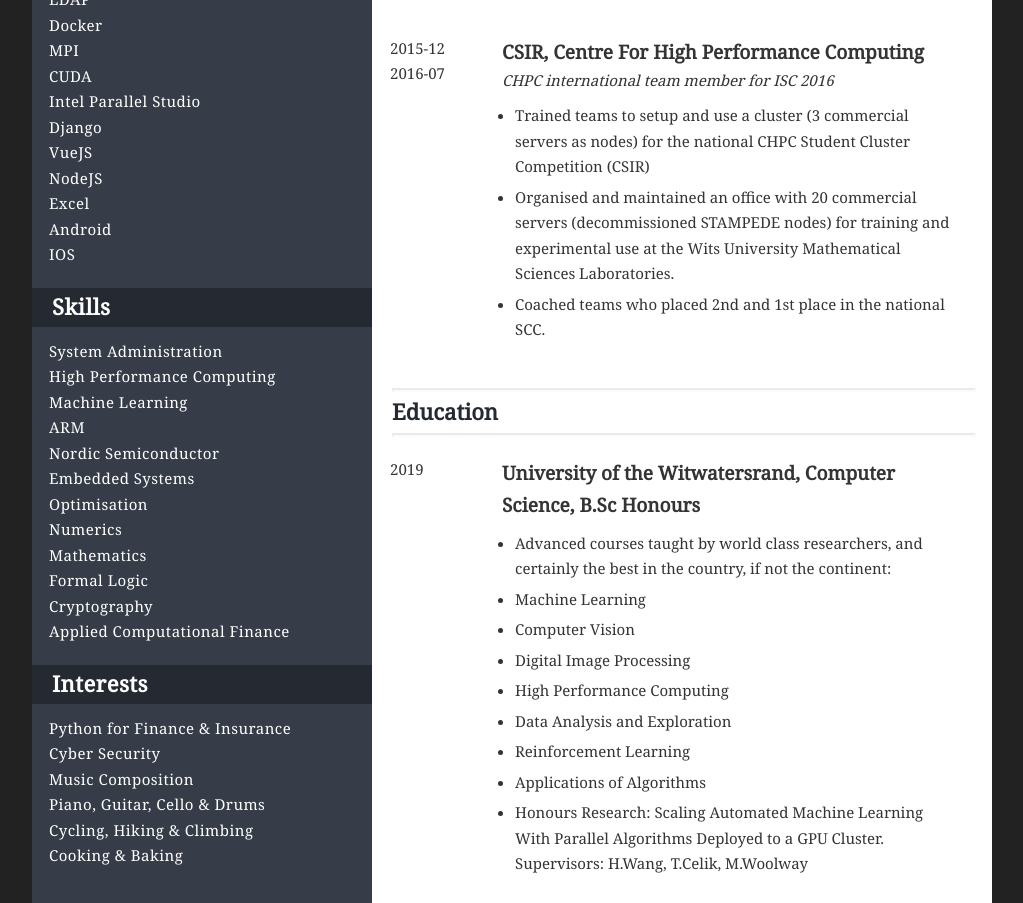
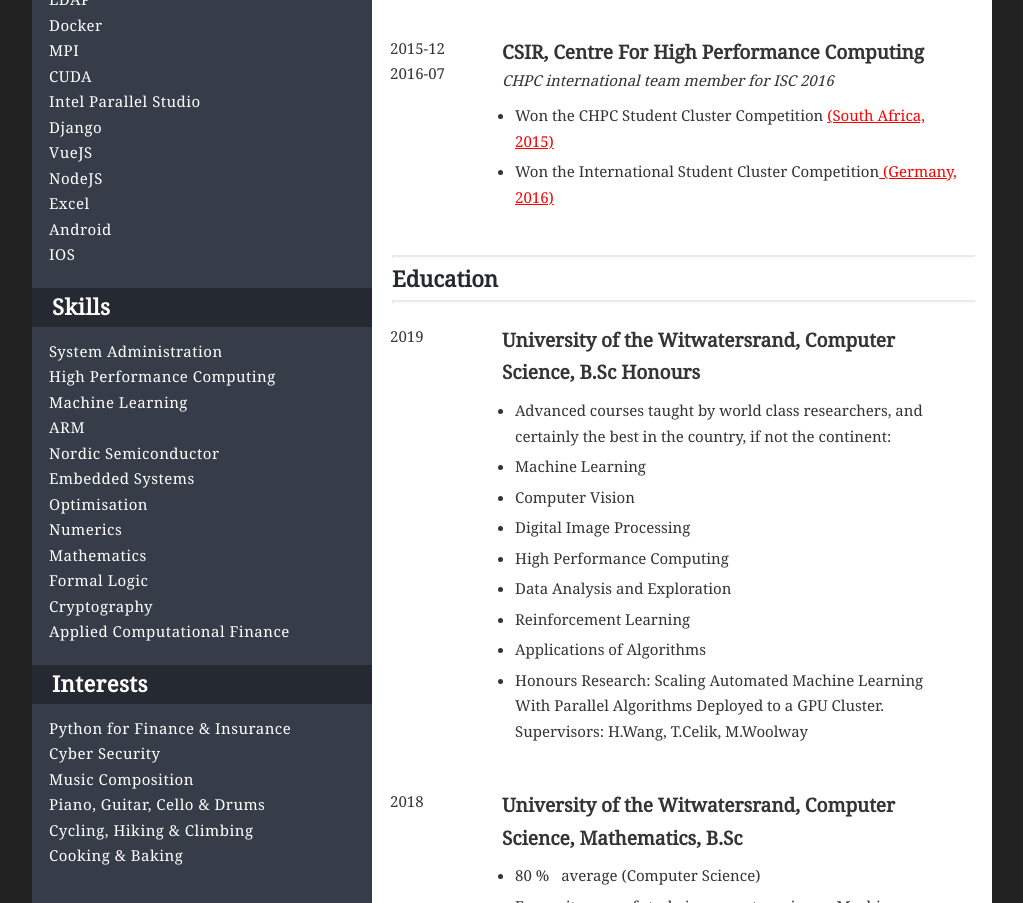
Before and after one commit to beevabeeva/resume, a plain HTML site: page template_3317/index.html in a window 1280 px wide. Shown: the part 1203-2106 px from the top of the page, without its empty margins (128-1151 px from the left). Drawn offline with Linux system fonts and the light colour scheme.

```diff
--- a/template_3317/index.html
+++ b/template_3317/index.html
@@ -283,7 +283,7 @@
 
 <!-- J O B   -->
 	<!-- Title -->
-		<h7>CSIR, Centre For High Performance Computing</h7>
+		<h7> CSIR, Centre For High Performance Computing</h7>
 		<br>
 	<!-- Company, Department -->
 		<h8> CHPC international team member for ISC 2016</h8>
@@ -292,9 +292,8 @@
 		</div>
 	<!-- Description -->
 		<div class="description"> <ul>
-			<li>Trained teams to setup and use a cluster (3 commercial servers as nodes) for the national CHPC Student Cluster Competition (CSIR)</li>
-			<li>Organised and maintained an office with 20 commercial servers (decommissioned STAMPEDE nodes) for training and experimental use at the Wits University Mathematical Sciences Laboratories.</li>
-			<li> Coached teams who placed 2nd and 1st place in the national SCC. </li>
+			<li> Won the CHPC Student Cluster Competition <a href="https://www.chpc.ac.za/index.php/news2/196-2015-national-student-cluster-competition"> (South Africa, 2015)</a></li>
+			<li> Won the International Student Cluster Competition<a href="https://www.chpc.ac.za/index.php/news2/207-chpc-wins-2016-student-cluster-challenge"> (Germany, 2016)</a></li>
 
 
 
--- a/template_3317/styles.css
+++ b/template_3317/styles.css
@@ -27,6 +27,7 @@ body {
 	line-height: 25.5px;
 	overflow-wrap: break-word;
 	text-align: left;
+
 	vertical-align: top;
 	width: 257px;
 }
```
Also changed, not shown: midyear_Postgrad_marks.jpg (added), template_3317/line.png (added), 3 other files.
